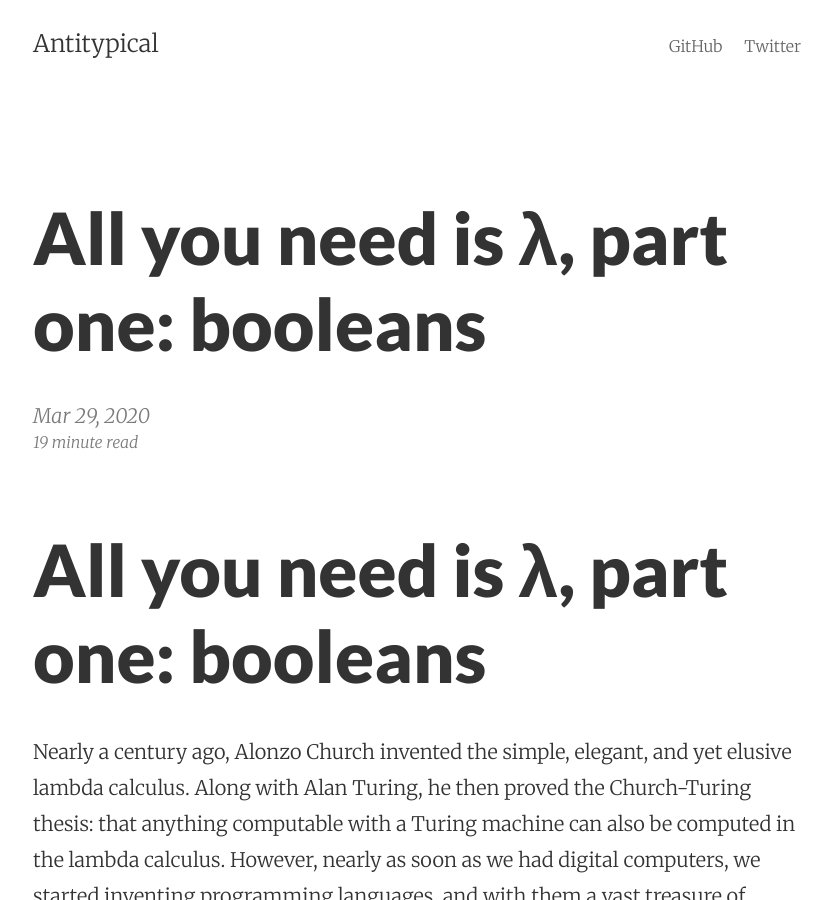
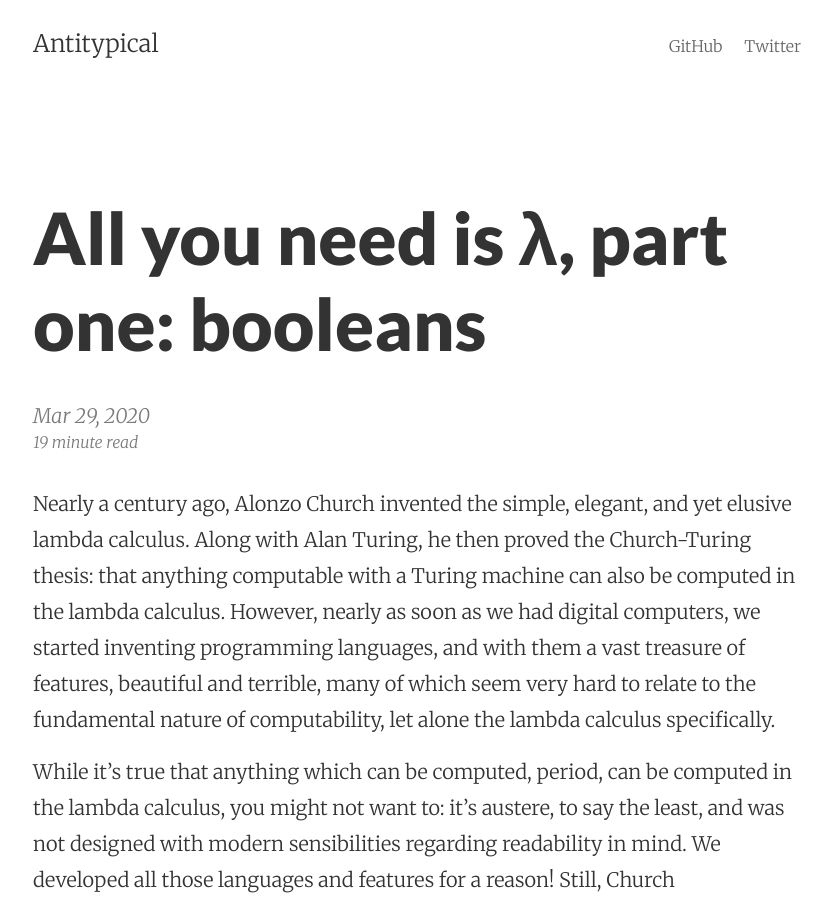
Before and after one commit to robrix/robrix.github.io, a Jekyll site: the page built from _posts/2020-03-29-all-you-need-is-lambda-1-booleans.md, in a window 1280 px wide and 900 px high. Shown: the whole window, without its empty margins (223-1054 px from the left). Built offline with Jekyll 4.4.1, drawn with Linux system fonts in a browser that asks for light colours.

Commit message:
The heading is already included.

```diff
--- a/_posts/2020-03-29-all-you-need-is-lambda-1-booleans.md
+++ b/_posts/2020-03-29-all-you-need-is-lambda-1-booleans.md
@@ -4,8 +4,6 @@ title:  "All you need is λ, part one: booleans"
 date:   2020-03-29 20:17:26
 categories: ["lambda calculus", "plt"]
 ---
-
-# All you need is λ, part one: booleans
 
 Nearly a century ago, Alonzo Church invented the simple, elegant, and yet elusive lambda calculus. Along with Alan Turing, he then proved the Church-Turing thesis: that anything computable with a Turing machine can also be computed in the lambda calculus. However, nearly as soon as we had digital computers, we started inventing programming languages, and with them a vast treasure of features, beautiful and terrible, many of which seem very hard to relate to the fundamental nature of computability, let alone the lambda calculus specifically.
 
```
